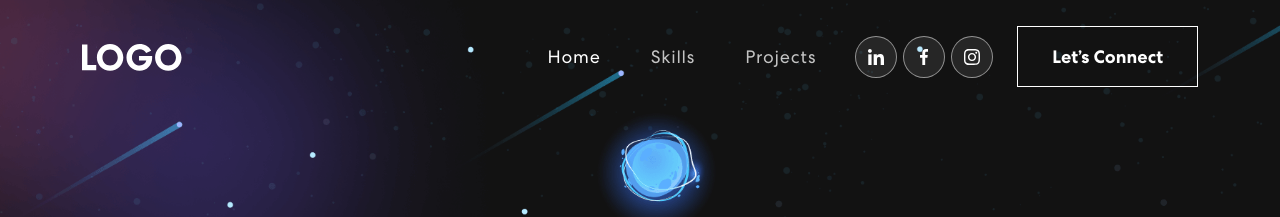
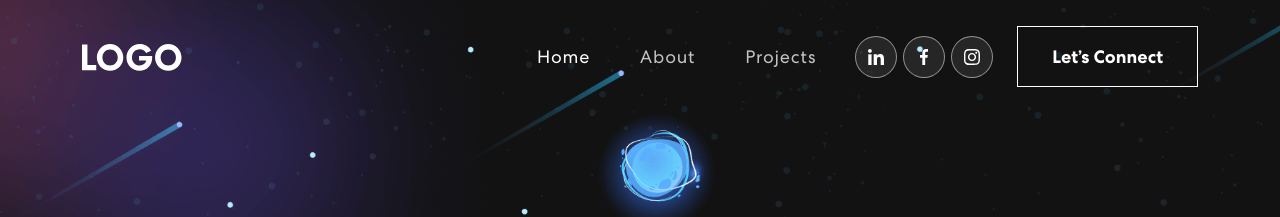
Before and after one commit to bjshobhit/blockchain, a React (Create React App) app: page / in a window 1280 px wide. Shown: the top 217 px of the page. Built offline with nearby package versions, Linux system fonts and the light colour scheme; no server answers.

Commit message:
Update to about

```diff
--- a/src/components/NavBar.js
+++ b/src/components/NavBar.js
@@ -45,7 +45,7 @@
           <Navbar.Collapse id="basic-navbar-nav">
             <Nav className="ms-auto">
               <Nav.Link href="#home" className={activeLink === 'home' ? 'active navbar-link' : 'navbar-link'} onClick={() => onUpdateActiveLink('home')}>Home</Nav.Link>
-              <Nav.Link href="#skills" className={activeLink === 'skills' ? 'active navbar-link' : 'navbar-link'} onClick={() => onUpdateActiveLink('skills')}>Skills</Nav.Link>
+              <Nav.Link href="#skills" className={activeLink === 'skills' ? 'active navbar-link' : 'navbar-link'} onClick={() => onUpdateActiveLink('skills')}>About</Nav.Link>
               <Nav.Link href="#projects" className={activeLink === 'projects' ? 'active navbar-link' : 'navbar-link'} onClick={() => onUpdateActiveLink('projects')}>Projects</Nav.Link>
             </Nav>
             <span className="navbar-text">
```
